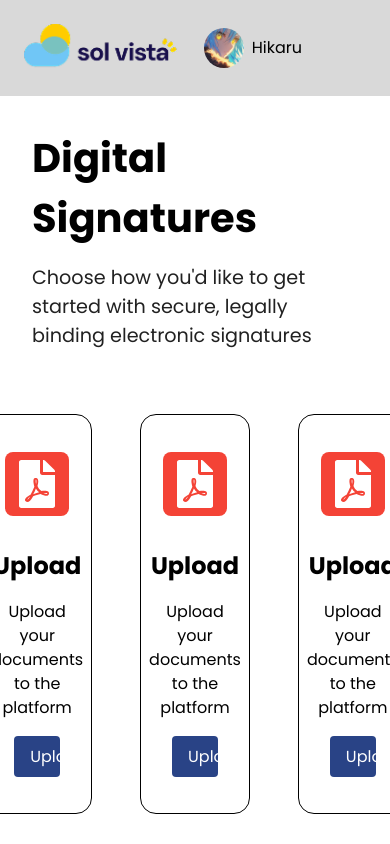
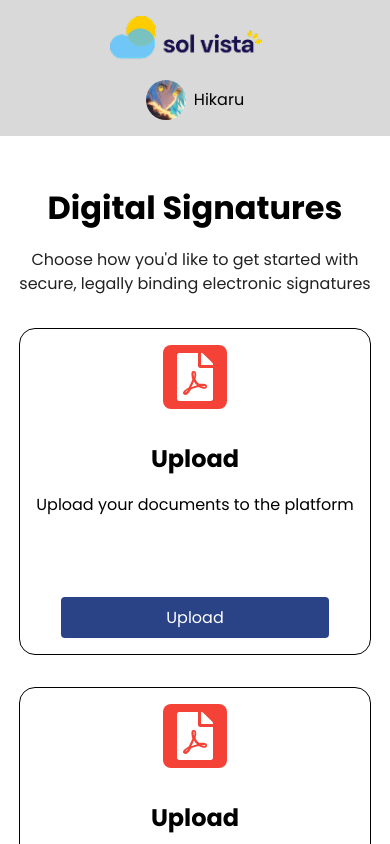
Before and after one commit to reveriontech/sol_sign, a React (Vite) app: page /landing in a window 390 px wide. Shown: the top 844 px of the page. Built offline with nearby package versions, Linux system fonts and the light colour scheme.

Commit message:
Adding responsive

```diff
--- a/src/styles/pages/_landing.scss
+++ b/src/styles/pages/_landing.scss
@@ -48,11 +48,12 @@ $desktop: 1024px;
         }
     }
 
-    //
+    // cards
 
     .landing-content {
         display: flex;
         flex-direction: column;
+        margin-top: 4rem;
 
         .landing-content-text {
             display: flex;
@@ -62,6 +63,7 @@ $desktop: 1024px;
             gap: 1rem;
             width: 100%;
             padding: 2rem;
+            text-align: center;
 
             h1 {
                 font-size: 2.5rem;
@@ -143,7 +145,8 @@ $desktop: 1024px;
                         padding: 0.5rem 1rem;
                         border-radius: 0.25rem;
                         cursor: pointer;
-                        width: 50%;
+                        width: 80%;
+                        margin-top: 4rem;
                     }
                 }
 
@@ -152,3 +155,101 @@ $desktop: 1024px;
 
     }
 }
+
+// Responsive styles
+@media (max-width: $tablet) {
+  .landing-container {
+    nav {
+      flex-direction: column;
+      padding: 1rem;
+      .profile {
+        margin-right: 0;
+        margin-top: 1rem;
+      }
+    }
+    .landing-content {
+      margin-top: 2rem;
+      .landing-content-text {
+        padding: 1rem;
+        h1 {
+          font-size: 2rem;
+        }
+        p {
+          font-size: 1rem;
+        }
+      }
+      .landing-content-cards {
+        flex-direction: column;
+        gap: 2rem;
+        padding: 1rem 0.5rem;
+        .cards-container {
+          width: 100%;
+          max-width: 22rem;
+          height: auto;
+          padding: 1rem 0.5rem;
+          p {
+            text-align: center;
+          }
+        }
+      }
+    }
+  }
+}
+
+@media (max-width: $mobile) {
+  .landing-container {
+    nav {
+      padding: 0.5rem;
+      img {
+        height: 2rem;
+      }
+      .profile {
+        .profile-image {
+          height: 2rem;
+          width: 2rem;
+        }
+        p {
+          font-size: 0.9rem;
+        }
+      }
+    }
+    .landing-content {
+      margin-top: 1rem;
+      .landing-content-text {
+        padding: 0.5rem;
+        h1 {
+          font-size: 1.3rem;
+        }
+        p {
+          font-size: 0.95rem;
+        }
+      }
+      .landing-content-cards {
+        gap: 1rem;
+        padding: 0.5rem 0;
+        .cards-container {
+          width: 100%;
+          max-width: 100%;
+          padding: 0.5rem 0.2rem;
+          .card-icon {
+            font-size: 2rem;
+            width: 2.5rem;
+            height: 2.5rem;
+          }
+          h3 {
+            font-size: 1.1rem;
+          }
+          p {
+            font-size: 0.95rem;
+            text-align: center;
+          }
+          .card-button button {
+            font-size: 0.95rem;
+            padding: 0.4rem 0.5rem;
+            margin-top: 2rem;
+          }
+        }
+      }
+    }
+  }
+}
```
